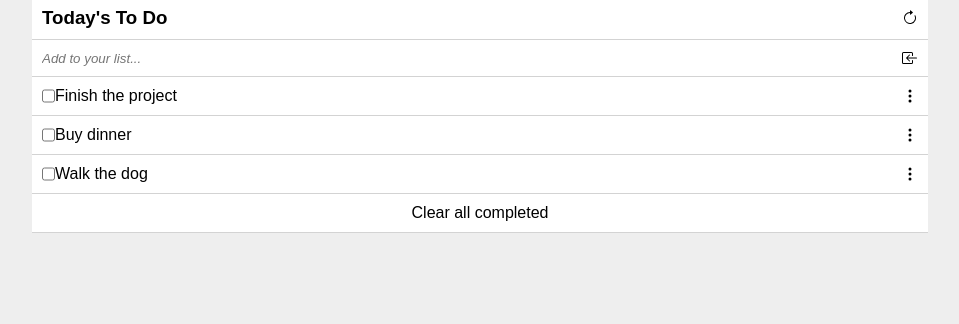
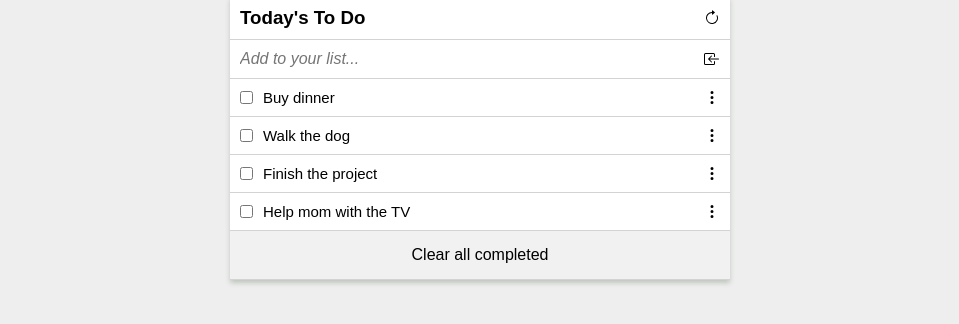
Before and after one commit to orozCoding/todolist, a website built with webpack: page src/index.html in a window 1280 px wide. Shown: the part 100-424 px from the top of the page, without its empty margins (160-1119 px from the left). Built offline with nearby package versions, Linux system fonts and the light colour scheme.

Commit message:
add sorting function

```diff
--- a/src/index.js
+++ b/src/index.js
@@ -19,7 +19,7 @@ main.appendChild(listContainer);
 const list = [{
   description: 'Finish the project',
   completed: false,
-  index: 2,
+  index: 3
 },
 {
   description: 'Buy dinner',
@@ -29,10 +29,17 @@ const list = [{
 {
   description: 'Walk the dog',
   completed: false,
-  index: 3
+  index: 2
+},
+{
+  description: 'Help mom with the TV',
+  completed: false,
+  index: 4
 }]
 
+window.addEventListener('load', () => {
   const listUl = document.getElementById('list');
+  list.sort((a, b) => a.index - b.index);
   list.forEach(task => {
     const newTask = document.createElement('li');
     newTask.classList.add('task-container', 'd-flex', 'row');
@@ -41,3 +48,4 @@ list.forEach(task => {
     <img src="${Dots}" alt="Load Icon">`
     listUl.appendChild(newTask);
   });
+});
--- a/src/style.css
+++ b/src/style.css
@@ -34,8 +34,10 @@ ul {
 
 #list-container {
   width: 70%;
+  max-width: 500px;
   min-width: 300px;
   background-color: white;
+  box-shadow: 0px 3px 5px 0px #BFC6BE;
 }
 
 #list-container div{
@@ -56,8 +58,23 @@ ul {
   border-bottom: 1px solid lightgray;
 }
 
+#list-title {
+  font-size: 16px;
+}
+
+#list-bottom {
+  padding: 15px 10px;
+  background-color: rgb(241, 241, 241);
+}
+
+.task-container {
+  gap: 10px;
+  font-size: 15px;
+}
+
 input {
   border: none;
+  font-size: 16px;
 }
 
 input:focus {
```
Lines whose indentation alone changed are shown as unchanged.
